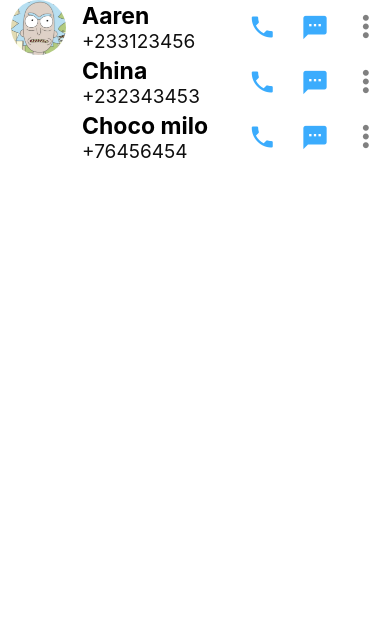
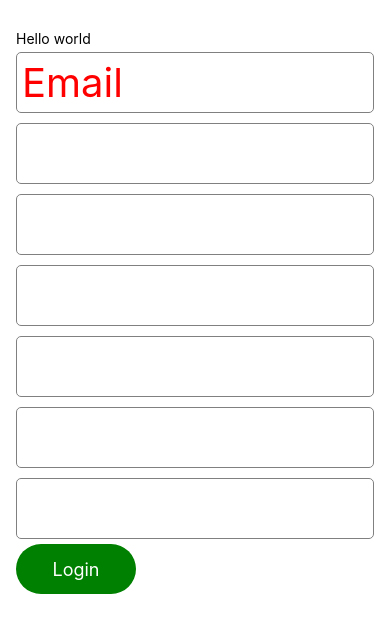
Before and after one commit to codetrainafrica/gen17first-react-native-class, a React Native app: screen / in a window 390 px wide. Shown: the top 632 px of the page. Built offline with nearby package versions, Linux system fonts and the light colour scheme.

Commit message:
make form input scrollable

```diff
--- a/App.js
+++ b/App.js
@@ -7,7 +7,7 @@ import ListScreen from './src/screens/ListScreen';
 export default function App() {
 	return (
 		<View style={styles.container}>
-			<ListScreen />
+			<FormScreen />
 		</View>
 	);
 }
--- a/src/screens/FormScreen.js
+++ b/src/screens/FormScreen.js
@@ -5,6 +5,7 @@ import {
 	StyleSheet,
 	TextInput,
 	TouchableOpacity,
+	ScrollView,
 } from 'react-native';
 
 const FormScreen = () => {
@@ -18,7 +19,7 @@ const FormScreen = () => {
 		console.log(form);
 	};
 	return (
-		<View style={styles.container}>
+		<ScrollView style={styles.container}>
 			<Text>Hello world</Text>
 
 			<TextInput
@@ -30,6 +31,67 @@ const FormScreen = () => {
 					handleOnChange('email', text);
 				}}
 				value={form.email}
+				placeholder="Email"
+			/>
+
+			<TextInput
+				style={styles.input}
+				secureTextEntry={true}
+				autoCompleteType="password"
+				autoCapitalize="none"
+				autoCorrect={false}
+				onChangeText={(text) => {
+					handleOnChange('password', text);
+				}}
+				value={form.password}
+			/>
+
+			<TextInput
+				style={styles.input}
+				secureTextEntry={true}
+				autoCompleteType="password"
+				autoCapitalize="none"
+				autoCorrect={false}
+				onChangeText={(text) => {
+					handleOnChange('password', text);
+				}}
+				value={form.password}
+			/>
+
+			<TextInput
+				style={styles.input}
+				secureTextEntry={true}
+				autoCompleteType="password"
+				autoCapitalize="none"
+				autoCorrect={false}
+				onChangeText={(text) => {
+					handleOnChange('password', text);
+				}}
+				value={form.password}
+			/>
+
+			<TextInput
+				style={styles.input}
+				secureTextEntry={true}
+				autoCompleteType="password"
+				autoCapitalize="none"
+				autoCorrect={false}
+				onChangeText={(text) => {
+					handleOnChange('password', text);
+				}}
+				value={form.password}
+			/>
+
+			<TextInput
+				style={styles.input}
+				secureTextEntry={true}
+				autoCompleteType="password"
+				autoCapitalize="none"
+				autoCorrect={false}
+				onChangeText={(text) => {
+					handleOnChange('password', text);
+				}}
+				value={form.password}
 			/>
 
 			<TextInput
@@ -47,7 +109,7 @@ const FormScreen = () => {
 			<TouchableOpacity style={styles.button} onPress={handleSubmit}>
 				<Text style={styles.buttonText}>Login</Text>
 			</TouchableOpacity>
-		</View>
+		</ScrollView>
 	);
 };
 
```
